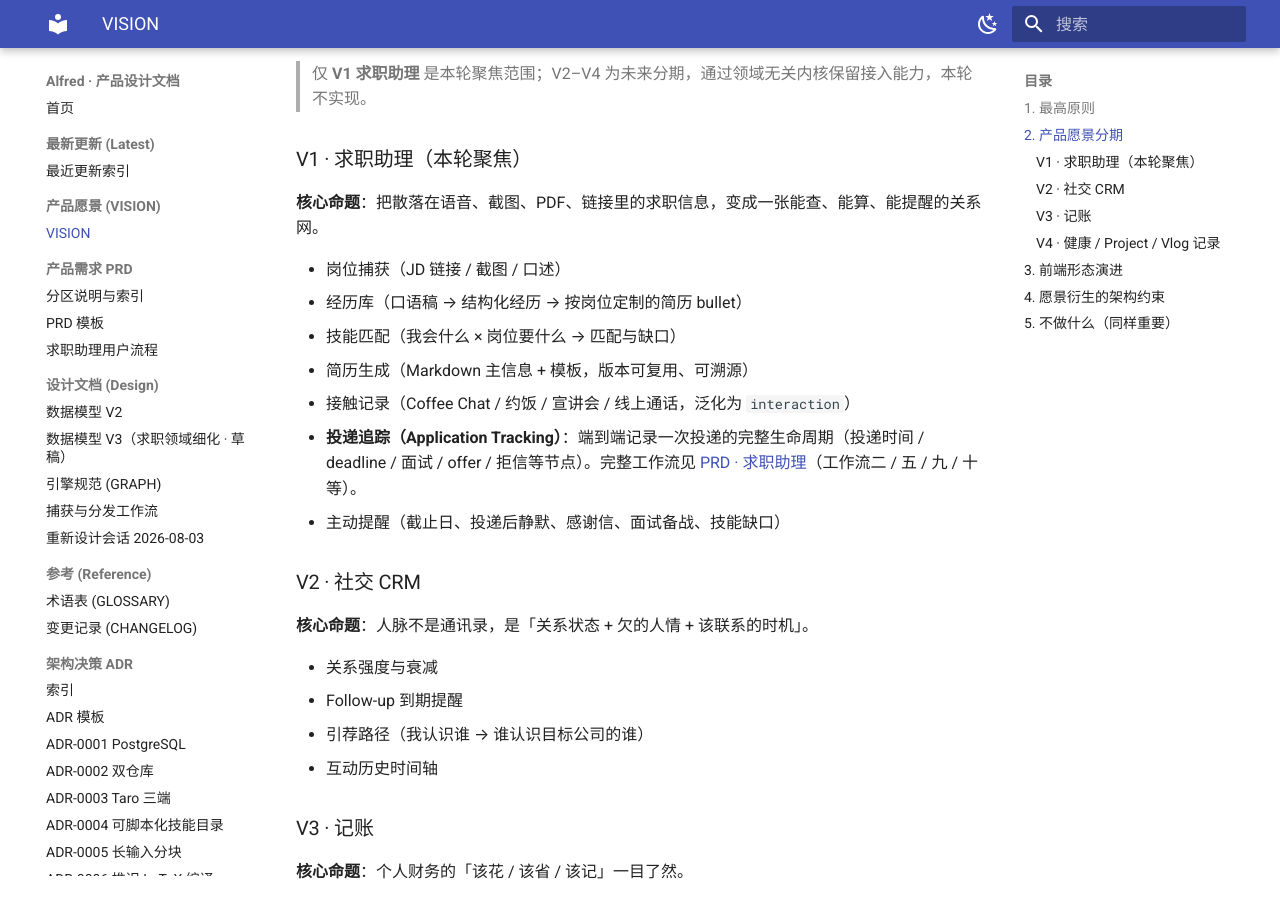
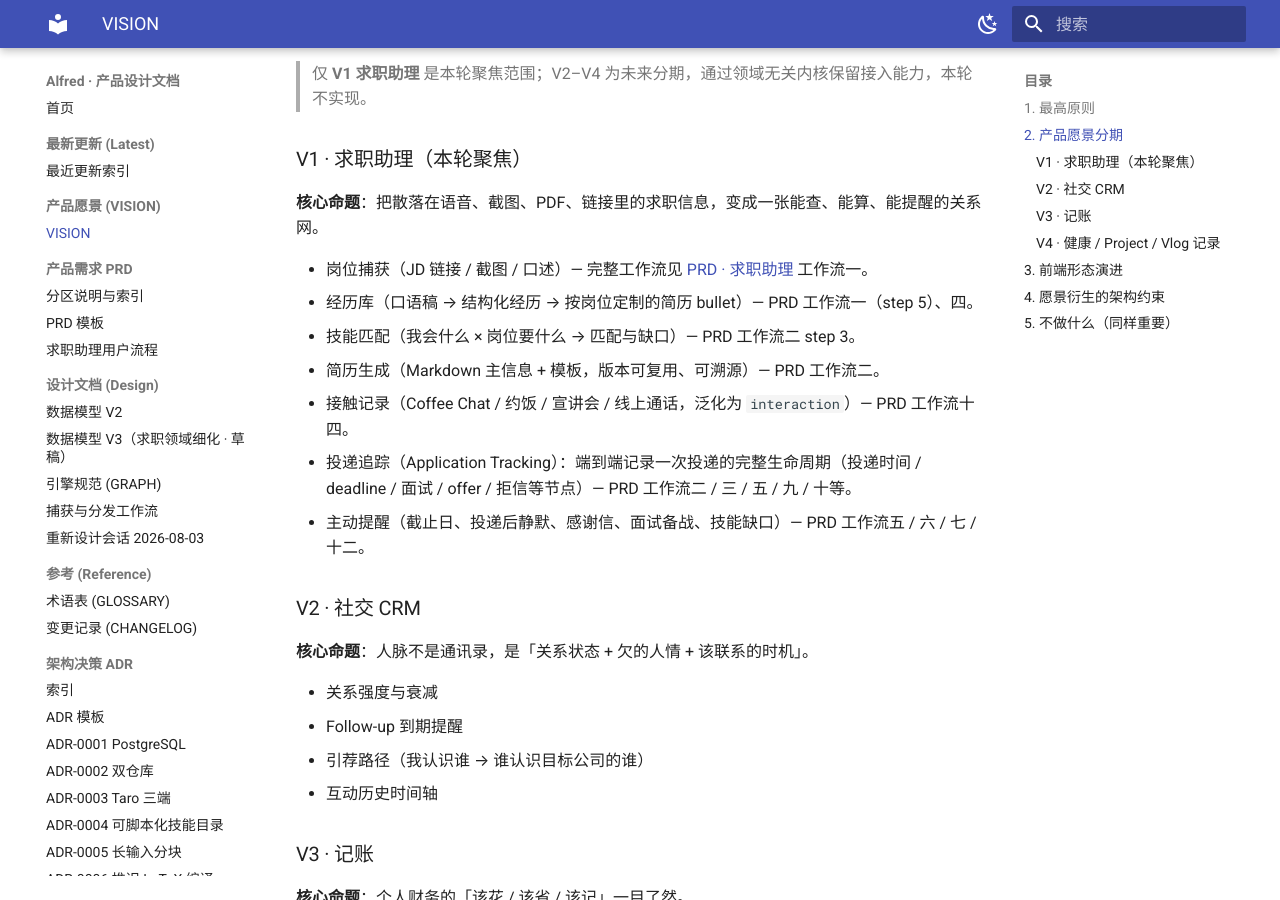
Before and after one commit to Gavin-OP/alfred-api, an MkDocs documentation site: the page built from docs/VISION.md, in a window 1280 px wide and 900 px high, scrolled down 825 px. Built offline with MkDocs 1.6.1 and Material for MkDocs 9.7.7, drawn with Linux system fonts in a browser that asks for light colours.

Commit message:
docs(vision): 统一 V1 核心命题格式，消除「仅投递追踪加粗」不一致
- VISION §2 七条 V1 能力统一为「能力—PRD 工作流」格式
- 去掉孤立加粗的「投递追踪」，每条均带 PRD 工作流指向，强化愿景→PRD 可追溯

```diff
--- a/docs/VISION.md
+++ b/docs/VISION.md
@@ -40,13 +40,13 @@ related:
 
 **核心命题**：把散落在语音、截图、PDF、链接里的求职信息，变成一张能查、能算、能提醒的关系网。
 
-- 岗位捕获（JD 链接 / 截图 / 口述）
-- 经历库（口语稿 → 结构化经历 → 按岗位定制的简历 bullet）
-- 技能匹配（我会什么 × 岗位要什么 → 匹配与缺口）
-- 简历生成（Markdown 主信息 + 模板，版本可复用、可溯源）
-- 接触记录（Coffee Chat / 约饭 / 宣讲会 / 线上通话，泛化为 `interaction`）
-- **投递追踪（Application Tracking）**：端到端记录一次投递的完整生命周期（投递时间 / deadline / 面试 / offer / 拒信等节点）。完整工作流见 [PRD · 求职助理](../prd/job-seeking.md)（工作流二 / 五 / 九 / 十等）。
-- 主动提醒（截止日、投递后静默、感谢信、面试备战、技能缺口）
+- 岗位捕获（JD 链接 / 截图 / 口述）— 完整工作流见 [PRD · 求职助理](../prd/job-seeking.md) 工作流一。
+- 经历库（口语稿 → 结构化经历 → 按岗位定制的简历 bullet）— PRD 工作流一（step 5）、四。
+- 技能匹配（我会什么 × 岗位要什么 → 匹配与缺口）— PRD 工作流二 step 3。
+- 简历生成（Markdown 主信息 + 模板，版本可复用、可溯源）— PRD 工作流二。
+- 接触记录（Coffee Chat / 约饭 / 宣讲会 / 线上通话，泛化为 `interaction`）— PRD 工作流十四。
+- 投递追踪（Application Tracking）：端到端记录一次投递的完整生命周期（投递时间 / deadline / 面试 / offer / 拒信等节点）— PRD 工作流二 / 三 / 五 / 九 / 十等。
+- 主动提醒（截止日、投递后静默、感谢信、面试备战、技能缺口）— PRD 工作流五 / 六 / 七 / 十二。
 
 ### V2 · 社交 CRM
 
```
